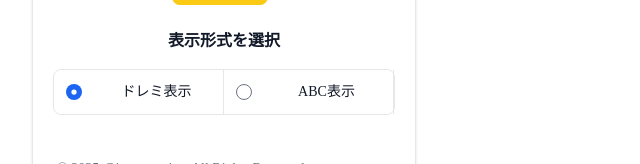
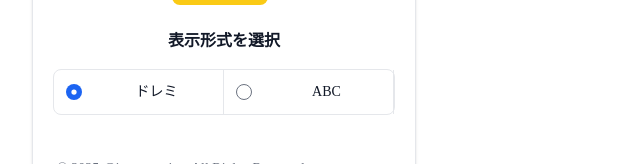
Before and after one commit to jacoyutorius/music-note-trainer, a React (Vite) app: page / in a window 1280 px wide. Shown: the part 778-942 px from the top of the page, without its empty margins (0-640 px from the left). Built offline with nearby package versions, Linux system fonts and the light colour scheme; a web font is replaced by a local one.

Commit message:
npm run buildで発生したエラーを修正

```diff
--- a/src/App.tsx
+++ b/src/App.tsx
@@ -2,10 +2,10 @@ import { useState } from 'react';
 import './App.css';
 
 // 画像の読み込み
-const imageFiles = import.meta.glob('./assets/images/*.png', { eager: true });
+const imageFiles: Record<string, { default: string }> = import.meta.glob('./assets/images/*.png', { eager: true });
 const images = Object.fromEntries(
   Object.entries(imageFiles).map(([key, value]) => {
-    const name = key.match(/\.\/assets\/images\/(.+)\.png$/)[1];
+    const name = key.match(/\.\/assets\/images\/(.+)\.png$/)?.[1] || '';
     return [name, value];
   })
 );
@@ -49,12 +49,9 @@ function App() {
   };
 
   // ボタンが押されたときの検証ロジック
-  const checkAnswer = (selectedNote) => {
-    console.log(selectedNote, currentImage);
-
+  const checkAnswer = (selectedNote:string) => {
     // 選択された音符が正解かどうかを判定
-    // トリムして比較する
-    if (selectedNote.trim() === currentImage.trim()) {
+    if (selectedNote === currentImage) {
       setResultMessage('正解です！🎉');
       getNextImage(); // 正解の場合は次の問題へ
     } else {
@@ -119,7 +116,7 @@ function App() {
                     checked={labelType === 'doremi'}
                     onChange={() => setLabelType('doremi')}
                   />
-                  <label htmlFor="horizontal-list-radio-license" className="w-full py-3 ms-2 text-sm font-medium text-gray-900 dark:text-gray-300">ドレミ表示</label>
+                  <label htmlFor="horizontal-list-radio-license" className="w-full py-3 ms-2 text-sm font-medium text-gray-900 dark:text-gray-300">ドレミ</label>
                 </div>
               </li>
               <li className="w-full border-b border-gray-200 sm:border-b-0 sm:border-r dark:border-gray-600">
@@ -131,7 +128,7 @@ function App() {
                     checked={labelType === 'efg'}
                     onChange={() => setLabelType('efg')}
                   />
-                  <label htmlFor="horizontal-list-radio-license" className="w-full py-3 ms-2 text-sm font-medium text-gray-900 dark:text-gray-300">ABC表示</label>
+                  <label htmlFor="horizontal-list-radio-license" className="w-full py-3 ms-2 text-sm font-medium text-gray-900 dark:text-gray-300">ABC</label>
                 </div>
               </li>
             </ul>
```
